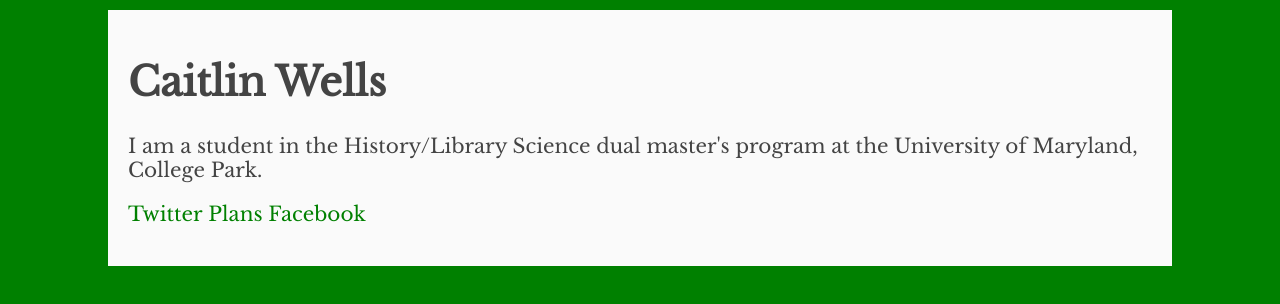
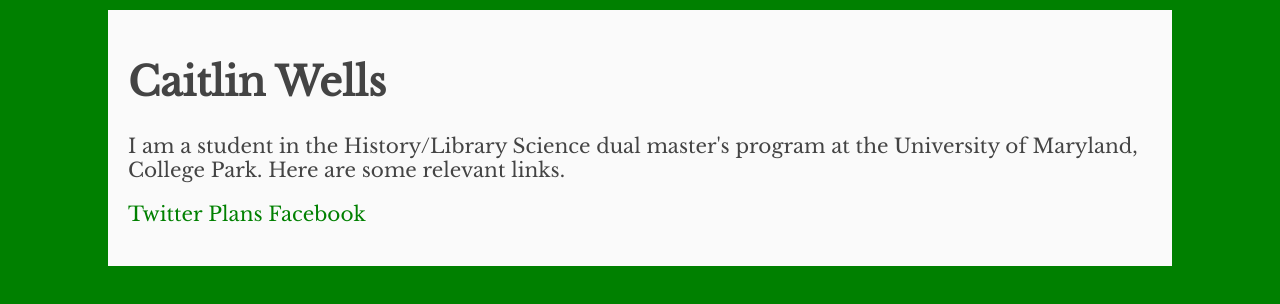
Before and after one commit to wellscai/wellscai.github.com, a plain HTML site: page index.html in a window 1280 px wide. Drawn offline with nearby package versions, Linux system fonts and the light colour scheme.

Commit message:
Added note about links.

```diff
--- a/index.html
+++ b/index.html
@@ -11,7 +11,7 @@
 </head>
 <body>
 <h1>Caitlin Wells</h1>
-<p>I am a student in the History/Library Science dual master's program at the University of Maryland, College Park.</p>
+<p>I am a student in the History/Library Science dual master's program at the University of Maryland, College Park. Here are some relevant links.</p>
 		<ul><li><a href="http://twitter.com/wellscai">Twitter</a></li>
 			<li><a href="http://grinnellplans.com">Plans</a></li>
 			<li><a href="https://www.facebook.com/caitlin.r.wells">Facebook</a></li>
```
